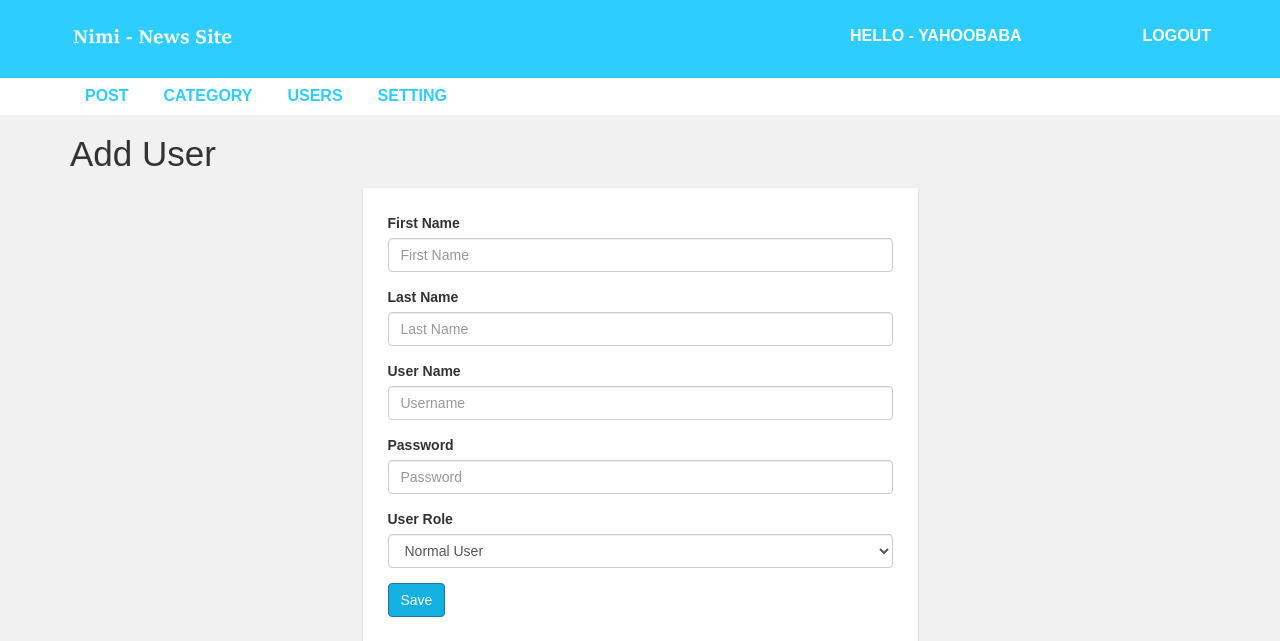
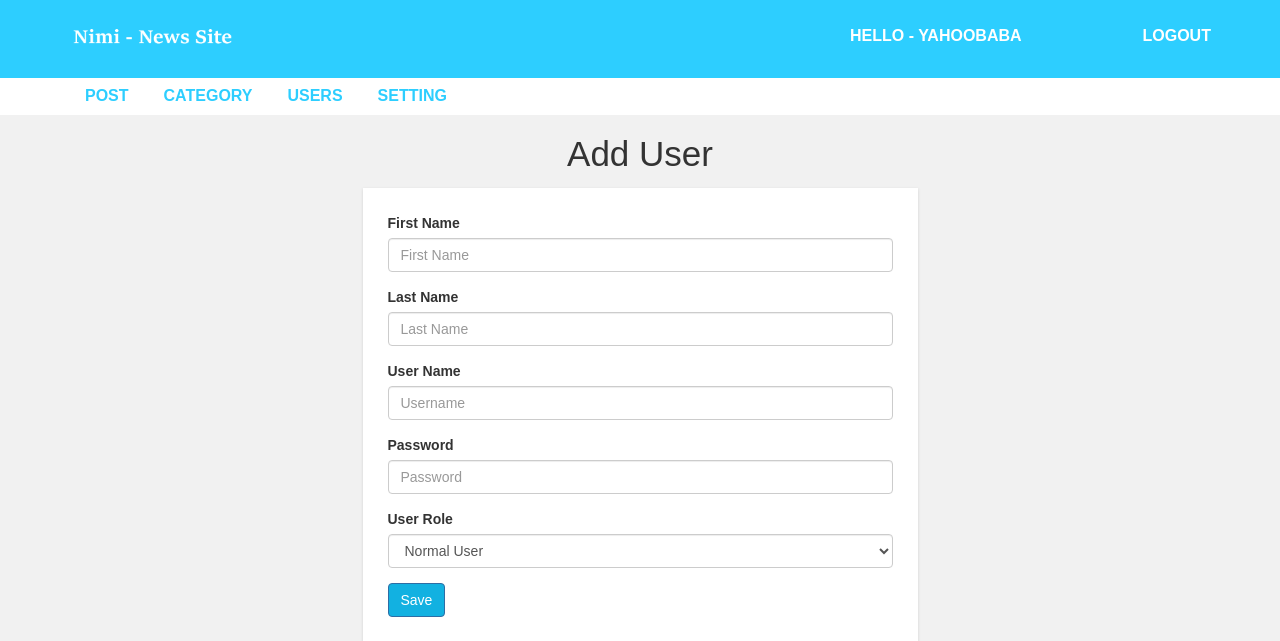
Before and after one commit to parvezbi/nimi-new-website, a PHP site: page /admin/add-user.php in a window 1280 px wide. Shown: the top 641 px of the page. Run offline with PHP 8.4, Linux system fonts and the light colour scheme; a user stored in the database is signed in.

Commit message:
Update add-user.php

```diff
--- a/admin/add-user.php
+++ b/admin/add-user.php
@@ -27,7 +27,7 @@
       <div class="container">
           <div class="row">
               <div class="col-md-12">
-                  <h1 class="admin-heading">Add User</h1>
+                  <h1 class="admin-heading" style="text-align: center;">Add User</h1>
               </div>
               <div class="col-md-offset-3 col-md-6">
                   <!-- Form Start -->
```
